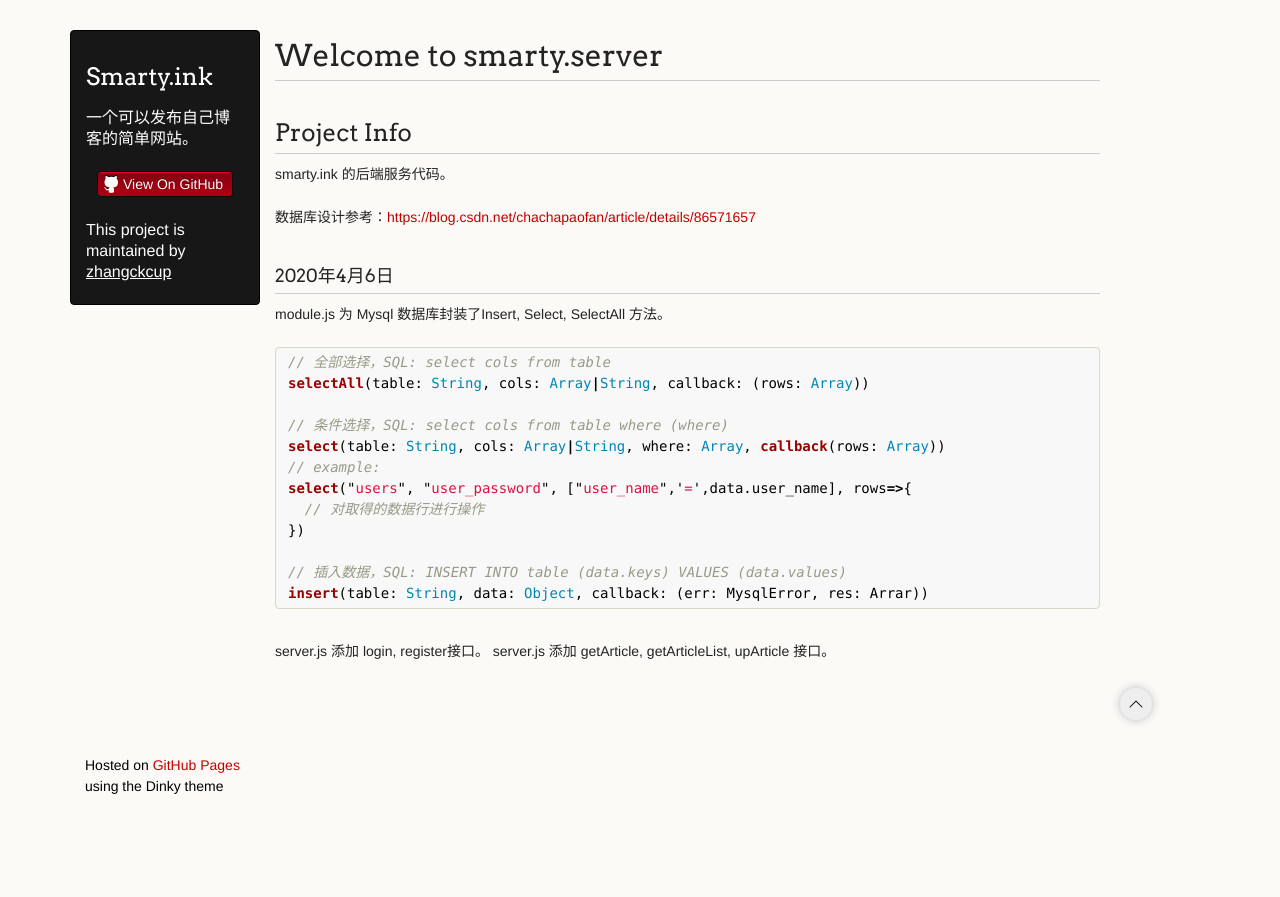
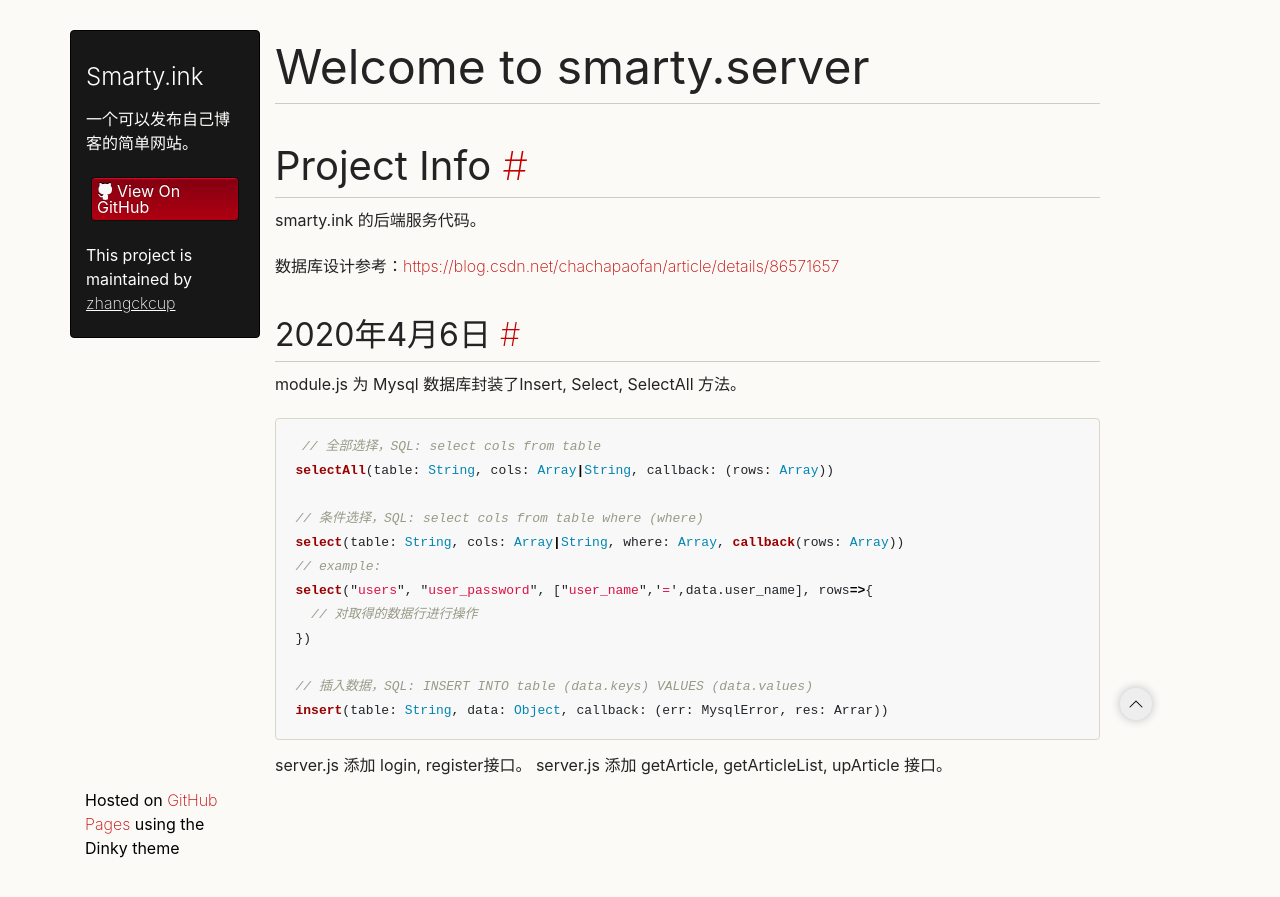
Before and after one commit to zhangckcup/smarty.server, a Jekyll site: the page built from docs/index.md, in a window 1280 px wide. Shown: the top 897 px of the page. Built offline with Jekyll 4.4.1, drawn with Linux system fonts in a browser that asks for light colours; our own code applies the rules of GitHub Pages for plain Markdown files.

Commit message:
change github page

```diff
--- a/docs/_layouts/default.html
+++ b/docs/_layouts/default.html
@@ -52,9 +52,9 @@
             </div>
           </div>
         </header>
-        <section class="col-xl-9 col-lg-10 col-md-12">
+        <article class="col-xl-9 col-lg-10 col-md-12 content">
           {{ content }}
-        </section>
+        </article>
       </div>
       <footer class="row d-lg-none">
         <div class="col">
@@ -76,5 +76,6 @@
         ga('send', 'pageview');
       </script>
     {% endif %}
+    <script src="/assets/js/app.js"></script>
   </body>
 </html>
--- a/docs/_sass/jekyll-theme-dinky.scss
+++ b/docs/_sass/jekyll-theme-dinky.scss
@@ -24,13 +24,16 @@
 }
 
 body {
-  font-family:"Helvetica Neue", Helvetica, Arial, sans-serif;
-	font-size: 14px;
+	font-size: 1em;
 	color: #232323;
 	background-color: #FBFAF7;
 	line-height: 1.5em;
 	-webkit-font-smoothing: antialiased;
 
+}
+
+body, button, input, select, textarea {
+  font-family: BlinkMacSystemFont,-apple-system,"Segoe UI",Roboto,Oxygen,Ubuntu,Cantarell,"Fira Sans","Droid Sans","Helvetica Neue",Helvetica,Arial,sans-serif;
 }
 
 h1, h2, h3, h4, h5, h6 {
@@ -43,7 +46,6 @@
 }
 
 h1, h2, h3 {
-	font-family: Arvo, Monaco, serif;
   line-height:1.3;
 	font-weight: normal;
 }
@@ -55,19 +57,18 @@
 }
 
 h1 {
-	font-size: 30px;
+	font-size: 3rem;
 }
 
 h2 {
-	font-size: 24px;
+	font-size: 2.5rem;
 }
 
 h3 {
-	font-size: 18px;
+	font-size: 2rem;
 }
 
 h4, h5, h6 {
-	font-family: Arvo, Monaco, serif;
 	font-weight: 700;
 }
 
@@ -158,19 +159,28 @@
 /* Code blocks */
 
 code, pre {
-	font-family: Monaco, "Bitstream Vera Sans Mono", "Lucida Console", Terminal, monospace;
-  color:#000;
-  font-size:14px;
+	-moz-osx-font-smoothing: auto;
+  -webkit-font-smoothing: auto;
+  font-family: monospace;
+}
+
+code {
+  background-color: #f8f8f8;
+  color: #f14668;
+  font-size: .875em;
+  font-weight: 400;
+  padding: .25em .5em .25em;
 }
 
 pre {
-	padding: 4px 12px;
-  background: #FDFEFB;
-  border-radius:4px;
-  border:1px solid #D7D8C8;
-  overflow: auto;
-  overflow-y: hidden;
-	margin-bottom: 32px;
+	-webkit-overflow-scrolling: touch;
+  overflow-x: auto;
+  padding: 1.25em 1.5em;
+  white-space: pre;
+  word-wrap: normal;
+  margin-bottom: 1em;
+  border-radius: 4px;
+  border: 1px solid #D7D8C8;
 }
 
 table {
@@ -181,8 +191,7 @@
 
 
 th {
-  font-family: 'Arvo', Helvetica, Arial, sans-serif;
-	font-size: 18px;
+	font-size: 1.25rem;
 	font-weight: normal;
   padding: 10px;
   background: #232323;
@@ -234,7 +243,6 @@
 }
 
 h1.header {
-	font-family: Arvo, sans-serif;
 	font-size: 24px;
 	font-weight: 300;
 	line-height: 1.3em;
@@ -251,6 +259,13 @@
 	text-decoration: underline;
 }
 
+.article-toc {
+  border: 1px solid #aaa;
+  background-color: #f9f9f9;
+  display: table;
+  padding: 1rem;
+}
+
 a.name {
 	white-space: nowrap;
 }
@@ -261,18 +276,18 @@
 }
 @media (min-width:992px){
 header li {
-    margin-left: -4px;
+    margin-left: -10px;
   }
 }
 @media (min-width:1200px){
   header li {
-    margin-left: 11px;
+    margin-left: 5px;
     }
   }
 header li {
   list-style-type: none;
   height:auto;
-  width: 136px;
+  width: 148px;
 	margin-bottom: 12px;
 	line-height: 1em;
 	padding: 5px;
--- /dev/null
+++ b/docs/assets/js/app.js
@@ -0,0 +1,22 @@
+(function insertArticleToc() {
+  var e = document.querySelector("article.content");
+  var t = e.querySelector("h2");
+  var r = e.querySelectorAll("h2, h3");
+  var m = ['<ul>'];
+  var ts = [];
+  var isHome = /\/$/.test(window.location.pathname) || /\/index.html$/.test(window.location.pathname);
+  r.forEach(function(i){
+    if(!i.childElementCount){
+      ts = [' <a href="#'+ i.innerHTML.replace(/\s+/g, "-").replace(/\(\)/,'').toLowerCase() +'">', '</a>'];
+      m.push('<li>'+ts.join(i.innerHTML)+'</li>');
+      i.innerHTML += ts.join('#');
+    }
+  })
+  m.push('</ul>');
+  if (t  && r.length >= 2 && !isHome) {
+      var c = document.createElement("div");
+      c.setAttribute("class", "article-toc"),
+      c.innerHTML = '<h3>目录</h3>'+m.join('\n'),
+      e.insertBefore(c, t)
+  }
+})();
--- a/server.js
+++ b/server.js
@@ -48,7 +48,6 @@
     console.error(err);
     return res.status(422).send({ message: "注册失败" });
   }
-
 })
 
 // 获取文章内容
@@ -68,6 +67,7 @@
     res.send(rows);
   });
 })
+
 // 插入提交文章
 app.post("/api/upArticle", async (req, res) => {
   const data = {
@@ -90,7 +90,7 @@
 app.use((req, res) => {
   res.type('text/html');
   res.status(404);
-  res.send('<h1>404 - Not Found</h1>');
+  res.send('<h1><center>404 - Not Found</center></h1>');
 })
 
 // 定制500界面
@@ -98,7 +98,7 @@
   console.err(err.stack)
   res.type('text/html')
   res.status(500)
-  res.send('<h1>500 - Server Error</h1>')
+  res.send('<h1><center>500 - Server Error</center></h1>')
 })
 
 // 开启服务并监听端口
```
